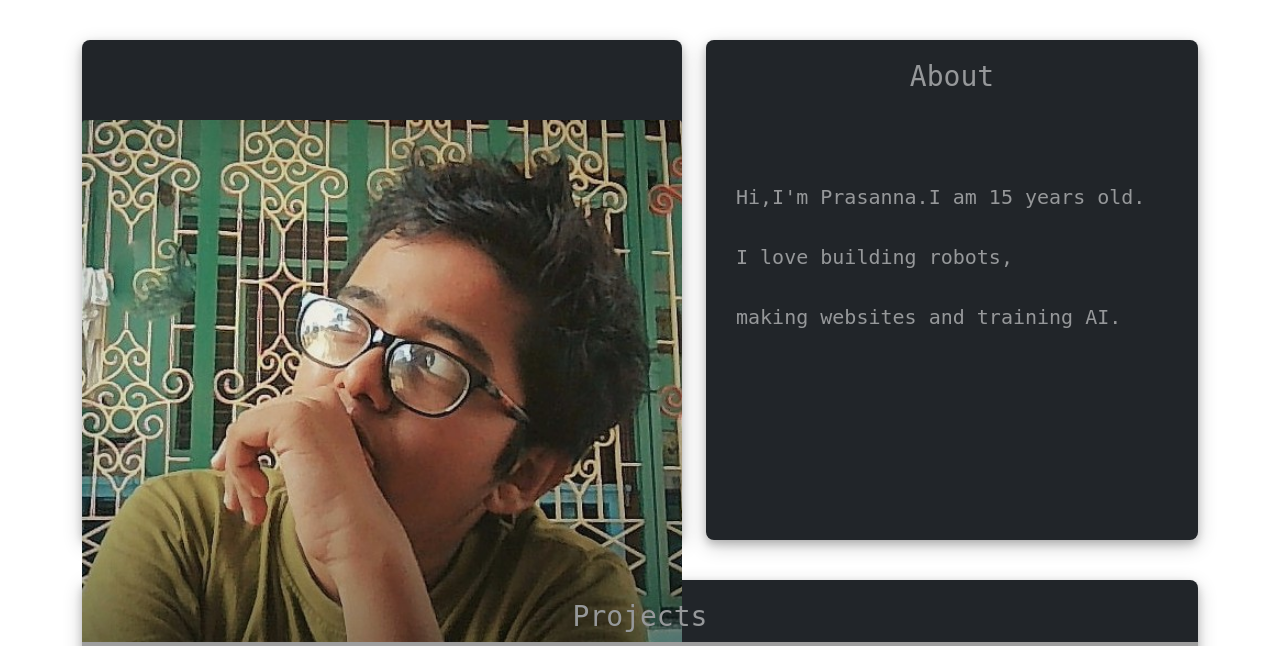
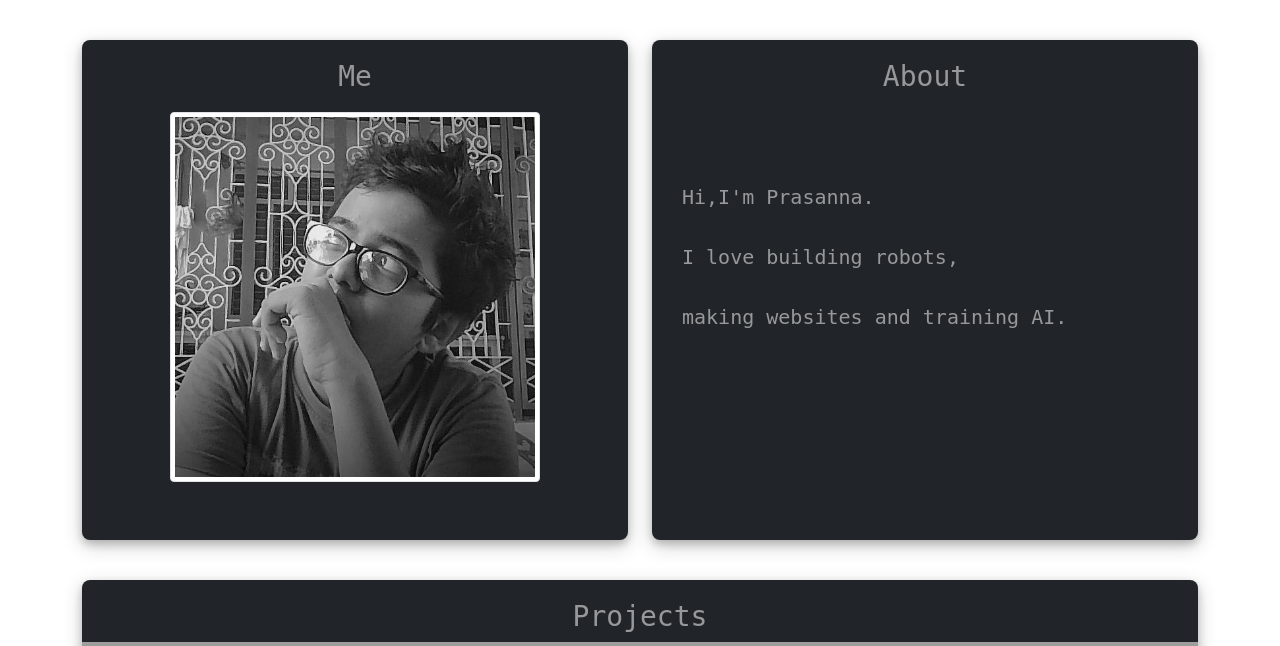
Before and after one commit to Prasanna-Natarajan-3595/My_Portfolio, a Flask app: page / in a window 1280 px wide. Shown: the part 56-702 px from the top of the page. Run offline with Flask 2, Linux system fonts and the light colour scheme; grey boxes are pictures that could not be loaded.

Commit message:
things changed

```diff
--- a/web/templates/home.html
+++ b/web/templates/home.html
@@ -61,8 +61,9 @@
     <div class="col">
      <div class='rectangle' style='margin-top:40px;height: 500px;
      max-width: 800px;'>
-     <div style='padding-top:80px;'>
-     <img src="https://raw.githubusercontent.com/Prasanna-Natarajan-3595/My_Portfolio/master/web/templates/images/about.png" alt="My pic" width='600px' class="rounded" style='border-radius:8px;'>
+     <h3 style='font-family:monospace;color:#96989a;text-align:center;padding-top:20px;'>Me</h3>
+     <div style='padding-top:10px;text-align:center;'>
+     <img src="https://raw.githubusercontent.com/Prasanna-Natarajan-3595/My_Portfolio/master/web/templates/images/about.png" alt="My pic" width='370px' class="img-thumbnail">
      </div>
     </div>
     </div>
@@ -72,7 +73,7 @@
       max-width: 800px;'>
       <h3 style='font-family:monospace;color:#96989a;text-align:center;padding-top:20px;'>About</h3>
       <p style='font-family:monospace;font-size:20px;color:#96989a;margin-left:30px;padding-top:80px;'>
-Hi,I'm Prasanna.I am 15 years old.
+Hi,I'm Prasanna.
 <br>
 <br>
 I love building robots,
```
Also changed, not shown: web/templates/images/about.png.
